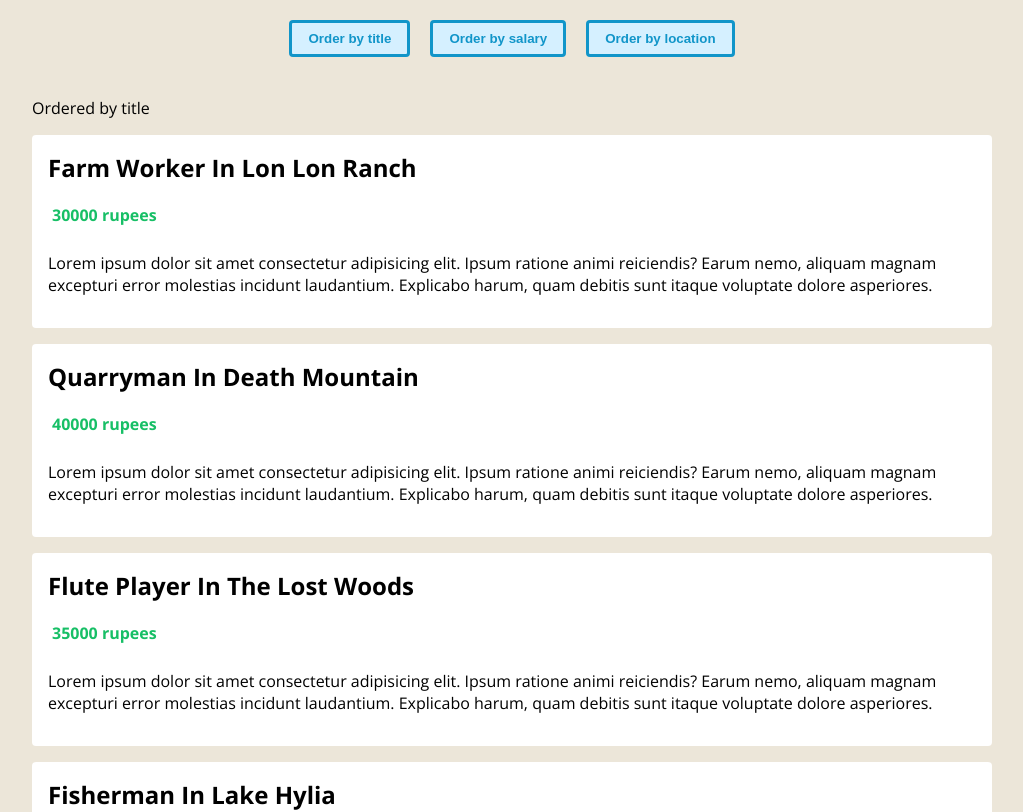
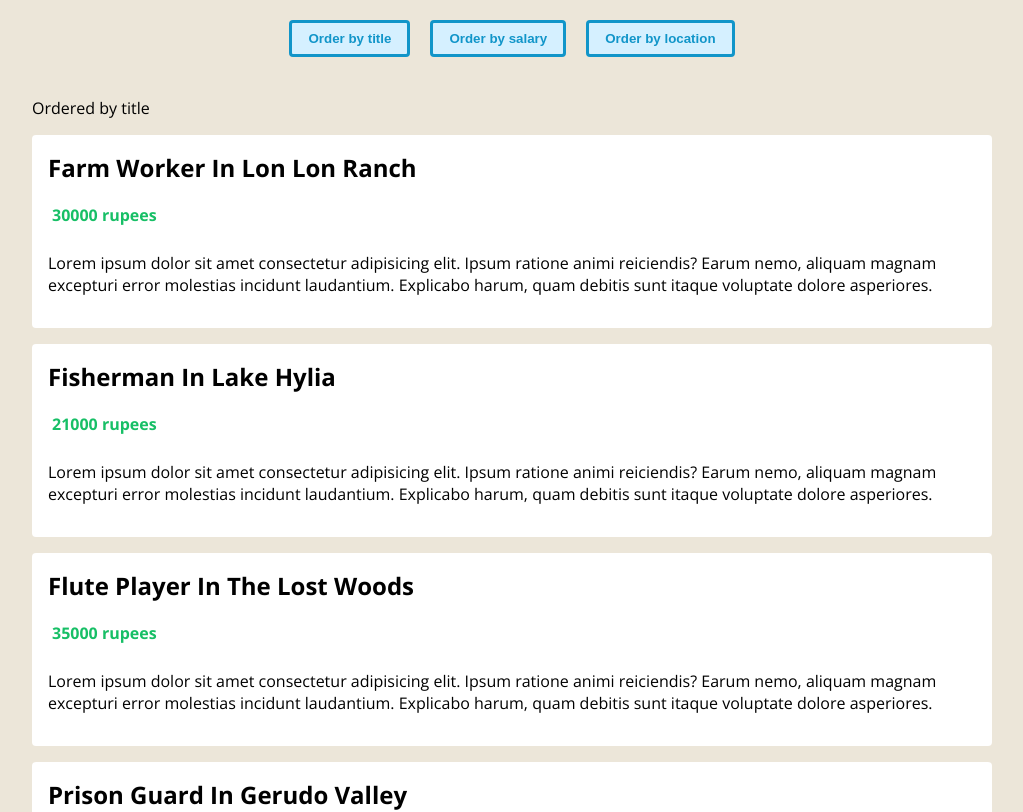
Before and after one commit to crypt096/vue3-typescript, a Vue app: page / in a window 1280 px wide. Shown: the top 812 px of the page, without its empty margins (128-1151 px from the left). Built offline with nearby package versions, Linux system fonts and the light colour scheme.

Commit message:
Add ordering.

```diff
--- a/src/components/JobList.vue
+++ b/src/components/JobList.vue
@@ -2,7 +2,7 @@
   <div class="job-list">
     <p>Ordered by {{ order }}</p>
     <ul>
-      <li v-for="job in jobs" :key="job.id">
+      <li v-for="job in orderedJobs" :key="job.id">
         <h2>{{ job.title }} in {{ job.location }}</h2>
         <div class="salary">
           <p>{{ job.salary }} rupees</p>
@@ -53,7 +53,7 @@
 </style>
 
 <script lang="ts">
-import { defineComponent, PropType } from "vue";
+import { computed, defineComponent, PropType } from "vue";
 import Job from "@/types/Job";
 import OrderTerm from "@/types/OrderTerm";
 
@@ -68,5 +68,16 @@ export default defineComponent({
       type: String as PropType<OrderTerm>,
     },
   },
+  setup(props) {
+    const orderedJobs = computed(() => {
+      return [...props.jobs].sort((a: Job, b: Job) => {
+        return a[props.order] > b[props.order] ? 1 : -1;
+      });
+    });
+
+    return {
+      orderedJobs,
+    };
+  },
 });
 </script>
```
